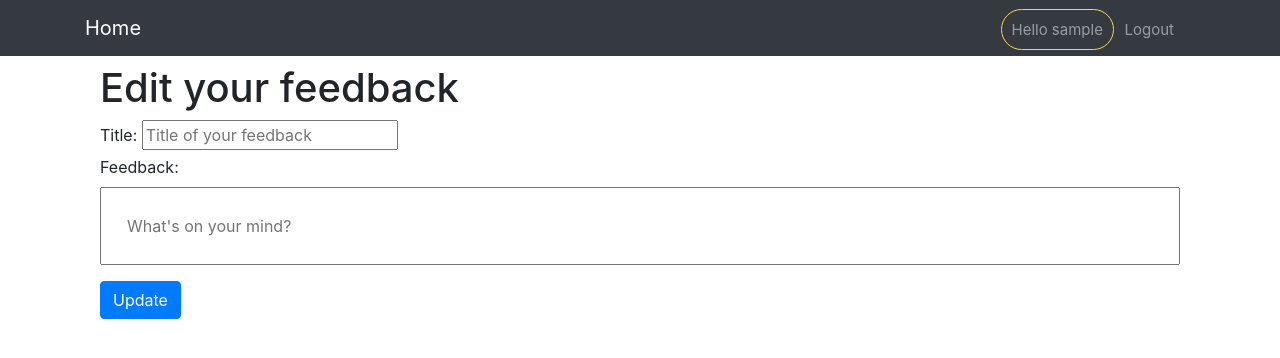
After one commit to JustinEats/flaskfeedback, a Flask app: page /feedback/1/update in a window 1280 px wide. The commit adds this page. Shown: the top 358 px of the page. Run offline with Flask 2, Linux system fonts and the light colour scheme; the visitor is signed in with stand-in values (Sample User, id 1); tables that the repository leaves empty hold one stand-in row (values such as "Sample post"); parts of the project's set-up code (start-up, migrations or seed data) failed here and were passed over.

Commit message:
added update feedback route

```diff
--- a/app.py
+++ b/app.py
@@ -87,7 +87,23 @@ def my_feedback(username):
         return redirect(f'/users/{new_feedback.user.username}')
     user = User.query.filter_by(username=username).first_or_404()
     if user.username == session["username"]:
+        #if anyone else other than the user tries to make a feedback, it won't let them.
         return render_template('feedback.html', form=form)
     else:
         flash("Unauthorized. You are logged in on a different account.")
     return render_template('feedback.html', form=form)
+
+@app.route('/feedback/<int:id>/update', methods=["GET", "POST"])
+def update_feedback(id):
+    form = FeedbackForm()
+    feedback = Feedback.query.get(id)
+    if "username" not in session:
+        flash("Unauthorized. Please login first.")
+        return redirect('/login')
+    if form.validate_on_submit():
+        feedback.title = form.title.data
+        feedback.content = form.feedback.data
+        new_feedback = Feedback(title=feedback.title,content=feedback.content)
+        db.session.commit()
+        return redirect(f'/users/{feedback.username}')
+    return render_template('update-feedback.html', form=form)
--- /dev/null
+++ b/templates/update-feedback.html
@@ -0,0 +1,28 @@
+{% extends 'base.html' %}
+
+{% block title %}Update Feedback{% endblock %}
+
+{% block content %}
+
+<div class="container-fluid mt-2">
+    <h1>Edit your feedback</h1>
+    <form class="form-group" method="POST">
+    {{form.hidden_tag()}}
+    <div>
+    {{form.title.label}}
+    {{form.title(placeholder="Title of your feedback")}}
+    </div>
+    <div class="d-inline">
+    {{form.feedback.label}}
+    {{form.feedback(placeholder="What's on your mind?", class="input-group")}}
+    </div>
+    {% for field in form if field.widget.input_type != 'hidden' %}
+    {% for error in field.errors %}
+        {{ error }}
+    {% endfor %}
+    {% endfor %}
+    </p>
+    <button class="btn btn-primary" type="submit">Update</button>
+    </form>
+</div>
+{% endblock %}
--- a/templates/userlogin.html
+++ b/templates/userlogin.html
@@ -20,7 +20,8 @@
     <ul>
     {% for feedback in feedbacks %}
     <li>
-    <p><b>{{feedback.username}}</b> - {{feedback.title}}: {{feedback.content}}</p>
+    <p><b>{{feedback.username}}</b> - {{feedback.title}}: {{feedback.content}} <form action="/feedback/{{feedback.id}}/update"><button class="btn btn-success">Edit</button></form></p>
+
     </li>
     {% endfor %}
     </ul>
```
